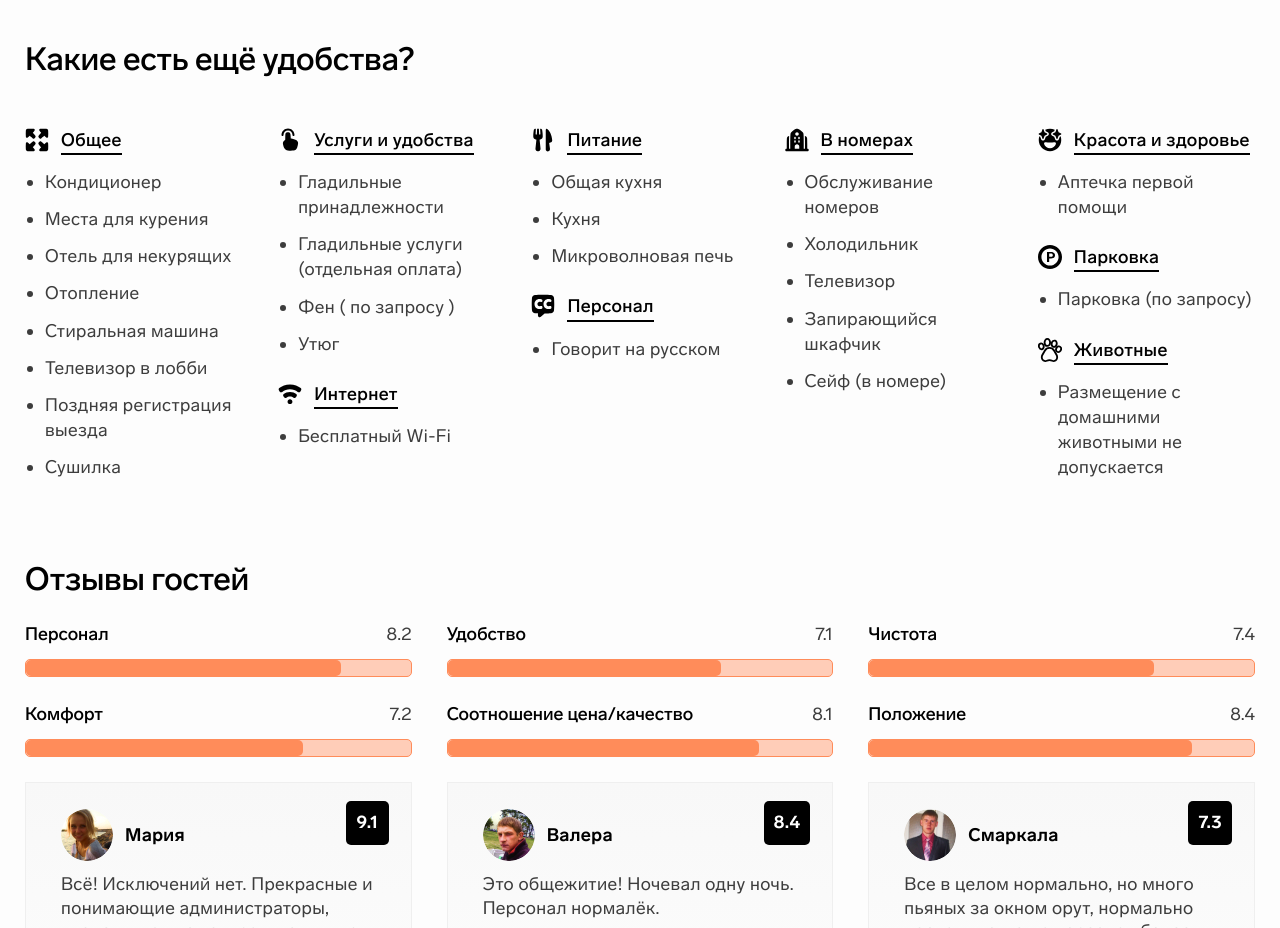
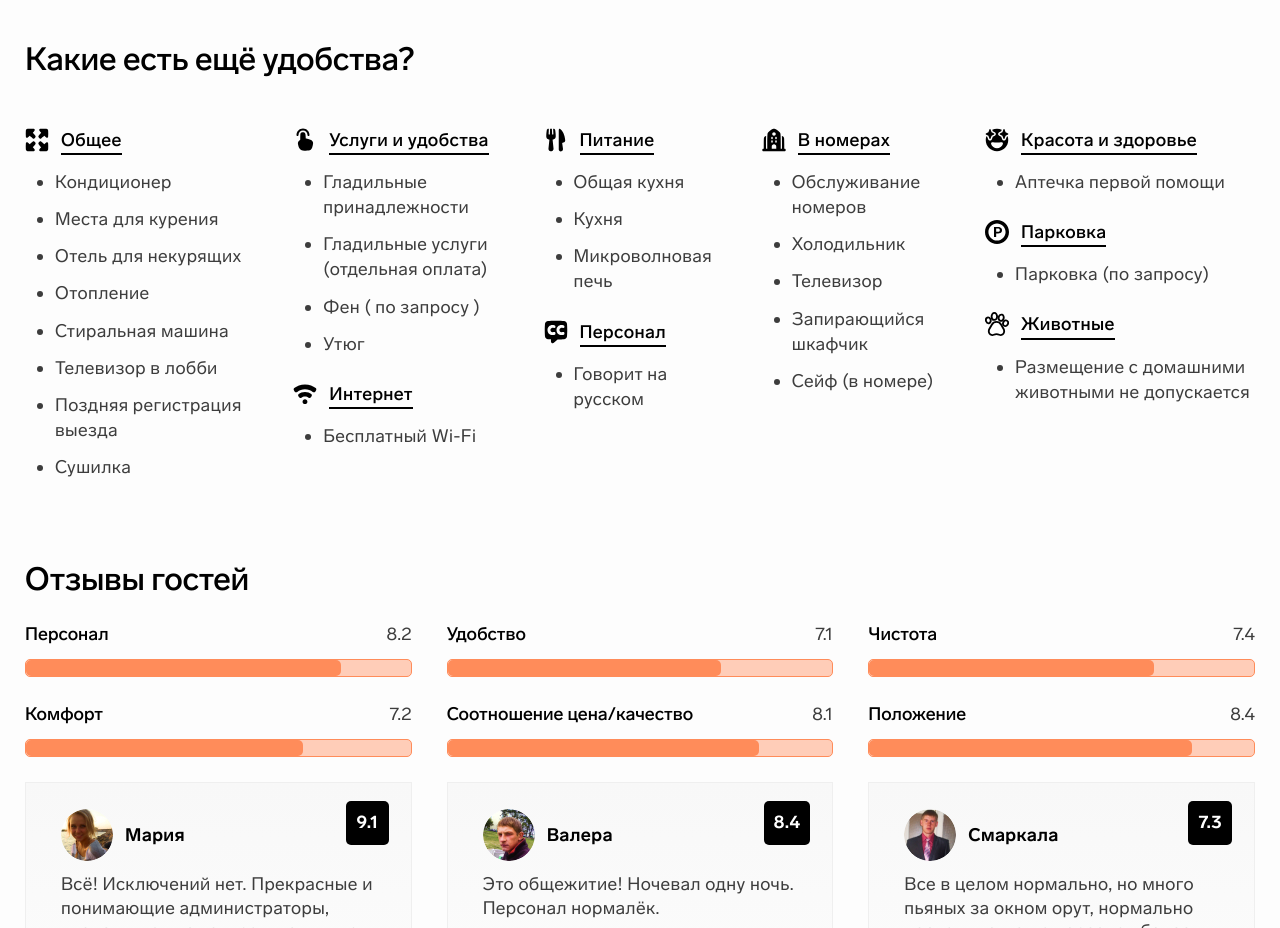
Before and after one commit to UnknownAnaconda/WildHostel, a website: page app/index.html in a window 1280 px wide. Shown: the part 1340-2268 px from the top of the page. Drawn offline with nearby package versions, Linux system fonts and the light colour scheme; some packages are replaced by stand-ins of ours; a script that the page names is missing.

Commit message:
верстка

```diff
--- a/app/index.html
+++ b/app/index.html
@@ -37,7 +37,7 @@
                         <a class="header__link" href="#rooms">Номера</a>
                     </li>
                     <li class="header__item">
-                        <a class="header__link" href="#gallery">Фото</a>
+                        <a class="header__link" href="#galery">Фото</a>
                     </li>
                     <li class="header__item">
                         <a class="header__link" href="#stocks">Акции</a>
@@ -111,7 +111,7 @@
     <div class="container">
         <h2 class="benefits__title title">Какие есть ещё удобства?</h2>
         <ul class="benefits__list">
-            <li class="benefits__column">
+            <li class="benefits__column benefits__column--one">
                 <div class="benefits__item">
                     <span class="benefits__name benefits__name--general">
                         <span>Общее</span>
@@ -128,7 +128,7 @@
                     </ul>
                 </div>
             </li>
-            <li class="benefits__column">
+            <li class="benefits__column benefits__column--two">
                 <div class="benefits__item">
                     <span class="benefits__name benefits__name--service">
                         <span>Услуги и удобства</span>
@@ -159,7 +159,7 @@
                     </ul>
                 </div>
             </li>
-            <li class="benefits__column">
+            <li class="benefits__column benefits__column--three">
                 <div class="benefits__item">
                     <span class="benefits__name benefits__name--food">
                         <span>Питание</span>
@@ -187,7 +187,7 @@
                     </ul>
                 </div>
             </li>
-            <li class="benefits__column">
+            <li class="benefits__column benefits__column--four">
                 <div class="benefits__item">
                     <span class="benefits__name benefits__name--rooms">
                         <span>В номерах</span>
@@ -211,7 +211,7 @@
                     </ul>
                 </div>
             </li>
-            <li class="benefits__column">
+            <li class="benefits__column benefits__column--five">
                 <div class="benefits__item">
                     <span class="benefits__name benefits__name--health">
                         <span>Красота и здоровье</span>
@@ -411,7 +411,7 @@
         </ul>
     </div>
 </section>
-    <section class="gallery indent" id="gallery">
+    <section class="gallery indent" id="galery">
     <div class="container">
         <h2 class="title">Фото хостела</h2>
         <ul class="gallery__list">
--- a/app/scss/home/_benefits.scss
+++ b/app/scss/home/_benefits.scss
@@ -6,13 +6,33 @@
   }
 
   &__list {
-    display: grid;
-    grid-template-columns: repeat(5, 1fr);
-    grid-gap: 36px;
+    display: flex;
+    gap: 36px;
+    justify-content: space-between;
   }
 
   &__column {
     @include flex-column(25);
+
+    &--one {
+      max-width: 220px;
+    }
+
+    &--two {
+      max-width: 202px;
+    }
+
+    &--three {
+      max-width: 170px;
+    }
+
+    &--four {
+      max-width: 175px;
+    }
+
+    &--five {
+      max-width: 270px;
+    }
   }
 
   &__item {
@@ -21,7 +41,7 @@
     ul {
       @include flex-column(12);
       list-style: disc;
-      padding-left: 20px;
+      padding-left: 30px;
     }
   }
 
```
Also changed, not shown: app/html/components/_header.html (+1 -1 lines), app/html/home/_benefits.html (+5 -5 lines), app/html/home/_gallery.html (+1 -1 lines), app/css/style.min.css.
